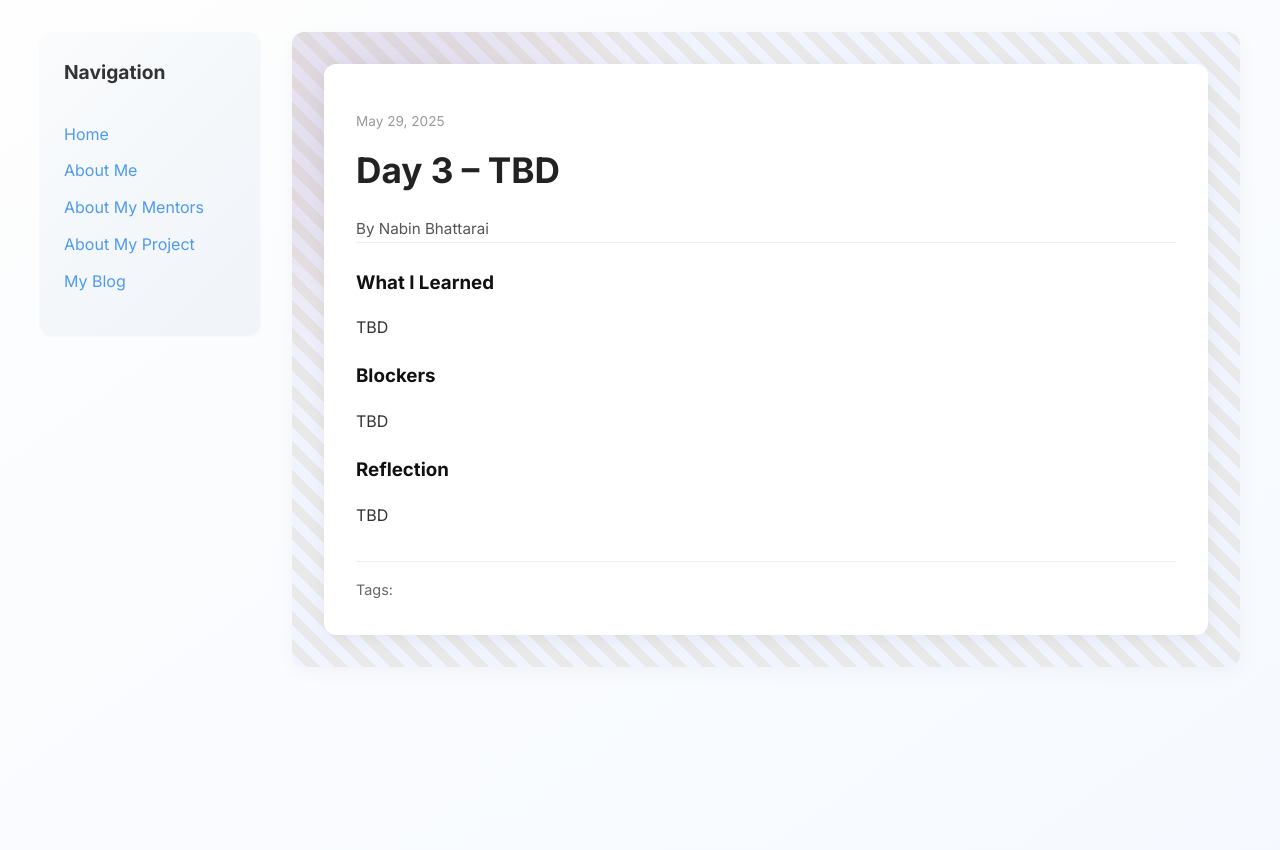
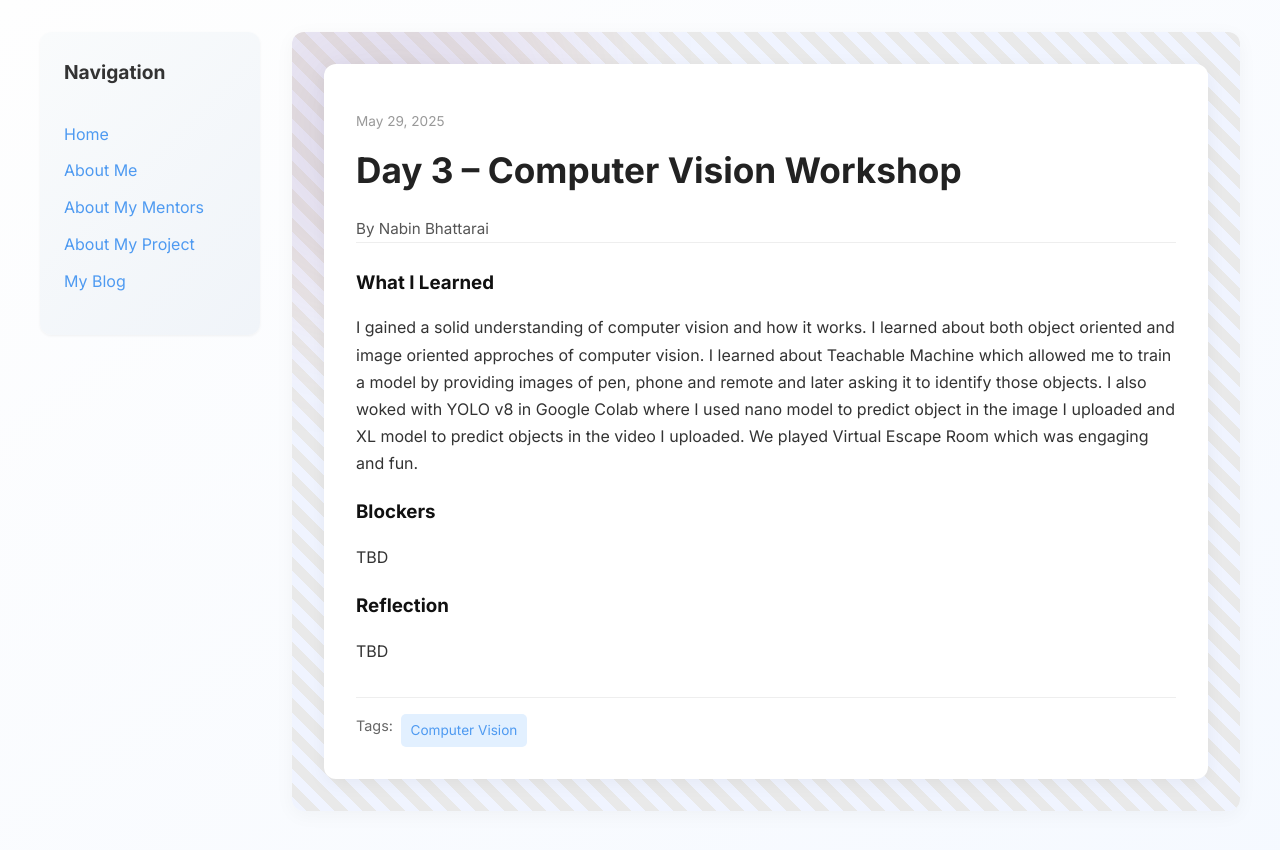
Before and after one commit to bhattarainabin2055/bhattarainabin2055.github.io, a Jekyll site: the page built from _posts/2025-05-29-day-3.md, in a window 1280 px wide. Shown: the top 850 px of the page. Built offline with Jekyll 4.4.1, drawn with Linux system fonts in a browser that asks for light colours.

Commit message:
Update 2025-05-29-day-3.md

```diff
--- a/_posts/2025-05-29-day-3.md
+++ b/_posts/2025-05-29-day-3.md
@@ -1,13 +1,13 @@
 ---
 layout: post
-title: "Day 3 – TBD"
+title: "Day 3 – Computer Vision Workshop"
 date: 2025-05-29
 author: Nabin Bhattarai
 permalink: /day3.html
-tags: [ ]
+tags: ["Computer Vision" ]
 
 what_i_learned: |
-  TBD
+  I gained a solid understanding of computer vision and how it works. I learned about both object oriented and image oriented approches of computer vision. I learned about Teachable Machine which allowed me to train a model by providing images of pen, phone and remote and later asking it to identify those objects. I also woked with YOLO v8 in Google Colab where I used nano model to predict object in the image I uploaded and XL model to predict objects in the video I uploaded. We played Virtual Escape Room which was engaging and fun.
 
 blockers: |
   TBD
```
